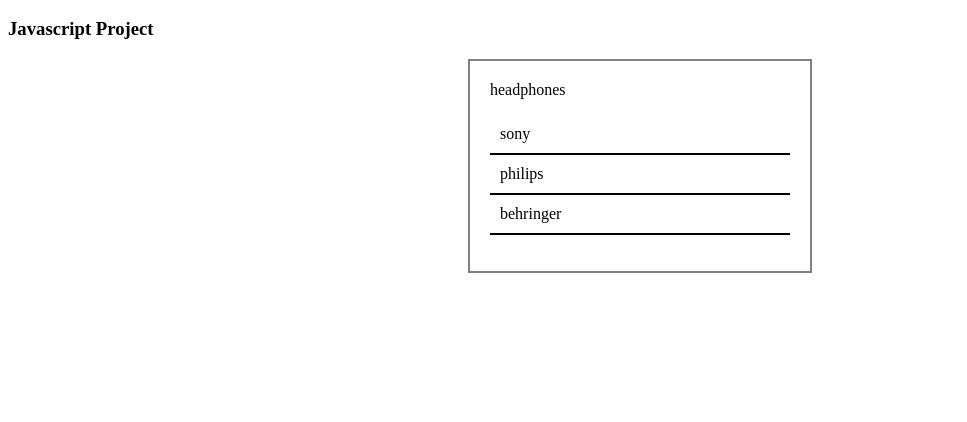
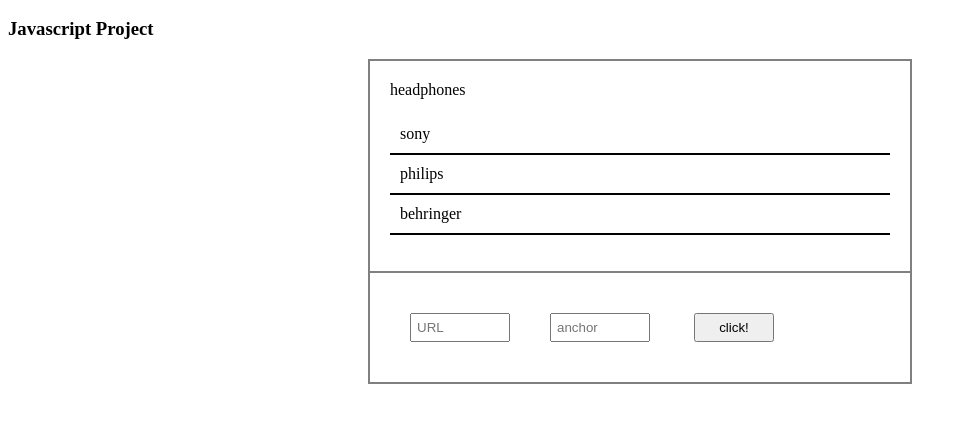
Before and after one commit to SokolAlexander/js-try, a website: page index.html in a window 1280 px wide. Shown: the part 48-470 px from the top of the page, without its empty margins (0-967 px from the left). Drawn offline with Linux system fonts and the light colour scheme.

Commit message:
Added a form and submit it

```diff
--- a/components/app/app.css
+++ b/components/app/app.css
@@ -1,6 +1,19 @@
-div.menu {
+.menu {
     margin: auto;
-    width: 300px;
+    width: 500px;
     border: 2px solid grey;
     padding: 20px;
 }
+
+.form {
+    margin: auto;
+    margin-bottom: 0;
+    border: 2px solid grey;
+    border-top-width: 0;
+    width: 500px;
+    padding: 20px;
+}
+
+form {
+    margin-bottom: 0;
+}
--- a/components/app/app.js
+++ b/components/app/app.js
@@ -1,11 +1,16 @@
 'use strict';
 (function() {
-    let $el = document.querySelector('.js-menu');
+    let $menuEl = document.querySelector('.js-menu');
     let data = {
         title: "headphones",
         items: ["sony", "philips", "behringer"]
     };
 
-    let menu = new Menu($el, data);
+    let $formEl = document.querySelector('.js-form')
+
+    let menu = new Menu($menuEl, data);
     menu.render();
+
+    let form = new Form($formEl);
+    form.render();
 })();
--- a/components/form/form.css
+++ b/components/form/form.css
@@ -0,0 +1,6 @@
+input {
+    min-width: 80px;
+    max-width: 100px;
+    margin: 20px;
+    padding: 5px;
+}
--- a/components/form/form.js
+++ b/components/form/form.js
@@ -4,8 +4,41 @@
 
     class Form {
 
-        constructor() {
+        /**
+         * create a form
+         * @param {HTMLElement}
+         */
+        constructor($el) {
+            this.$el = $el;
+            this.render();
+            this._initEvents();
+        }
 
+        /**
+         * render a form
+         */
+        render() {
+            this.$el.innerHTML = `<form><input type="url" placeholder="URL"><input type="text" placeholder="anchor">
+                                  <input type="submit" value="click!"></form>`;
         }
-    }
+
+        /**
+         * initialize event listeners
+         */
+        _initEvents() {
+            this.$el.addEventListener('submit', this._onSubmit.bind(this));
+        }
+
+        _onSubmit(event) {
+            event.preventDefault();
+            let url = this.$el.querySelector("input[type='URL']").value;
+            let anchor = this.$el.querySelector("input[type='text']").value;
+
+            if (url && anchor) console.log(`form submitted, url: ${url}, anchor: ${anchor}`);
+        }
+    };
+
+
+    //export
+    window.Form = Form;
 })();
--- a/components/menu/menu.css
+++ b/components/menu/menu.css
@@ -51,7 +51,3 @@
 .delete::after {
     transform: rotate(-45deg);
 }
-
-.test-div {
-    transform: rotate(45deg);
-}
--- a/components/menu/menu.js
+++ b/components/menu/menu.js
@@ -19,7 +19,7 @@
         }
 
         _getItems() {
-            return this.data.items.reduce((res, item) => `${res}<li>${item}<div class="delete"></div></li>`, '')
+            return this.data.items.reduce((res, item) => `${res}<li data-index="${this.data.items.indexOf(item)}">${item}<div class="delete"></div></li>`, '')
         }
 
         _initEvents() {
@@ -27,22 +27,22 @@
         }
 
         _onClick(e) {
-            let self = this;
             if (e.target.tagName === "LI") {
                 console.log(e.target);
             } else if (e.target.classList.contains('delete')) {
-                console.log(this);
-                console.log(self);
-
                 this.delete(e.target.parentNode);
             }
         }
 
-        delete($li) {
-            console.log($li);
-            console.log(this.$el);
-            $li.parentNode.removeChild($li);
-        }
+        delete($itemToBeRemoved) {
+            let indexToBeRemoved = parseInt($itemToBeRemoved.dataset.index, 10);
+           this.data.items = this.data.items.filter((item, index) => {
+               console.log(indexToBeRemoved !== index);
+               return indexToBeRemoved !== index;
+            });
+           console.log(this.data.items)
+           this.render();
+           }
 
         /**
          * Render a  menu
--- a/index.html
+++ b/index.html
@@ -10,7 +10,10 @@
     <body>
         <h1>Hey!</h1>
         <h3>Javascript Project</h3>
+        <div class="app js-app">
         <div class="menu js-menu"></div>
+        <div class="form js-form"></div>
+        </div>
         <script src="/components/menu/menu.js"></script>
         <script src="/components/form/form.js"></script>
         <script src="/components/app/app.js"></script>
```
